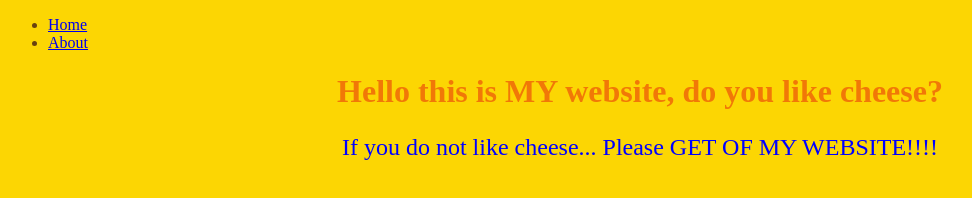
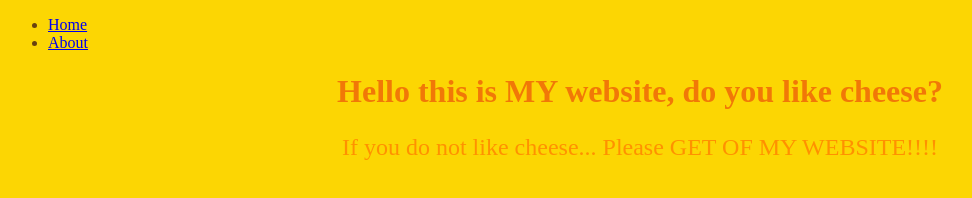
Before and after one commit to emperortheo12/emperortheo.github.io, a plain HTML site: page index.html in a window 1280 px wide. Shown: the whole page, without its empty margins (0-972 px from the left). Drawn offline with Linux system fonts and the light colour scheme.

Commit message:
changed P to orange

```diff
--- a/css/index.css
+++ b/css/index.css
@@ -16,6 +16,6 @@ color: rgb(104, 65, 15);
 P{
     text-align: center;
     font-size: x-large;
-    color:blue;
+    color:rgb(255, 145, 0);
     border-bottom: 1px;
 }
```
